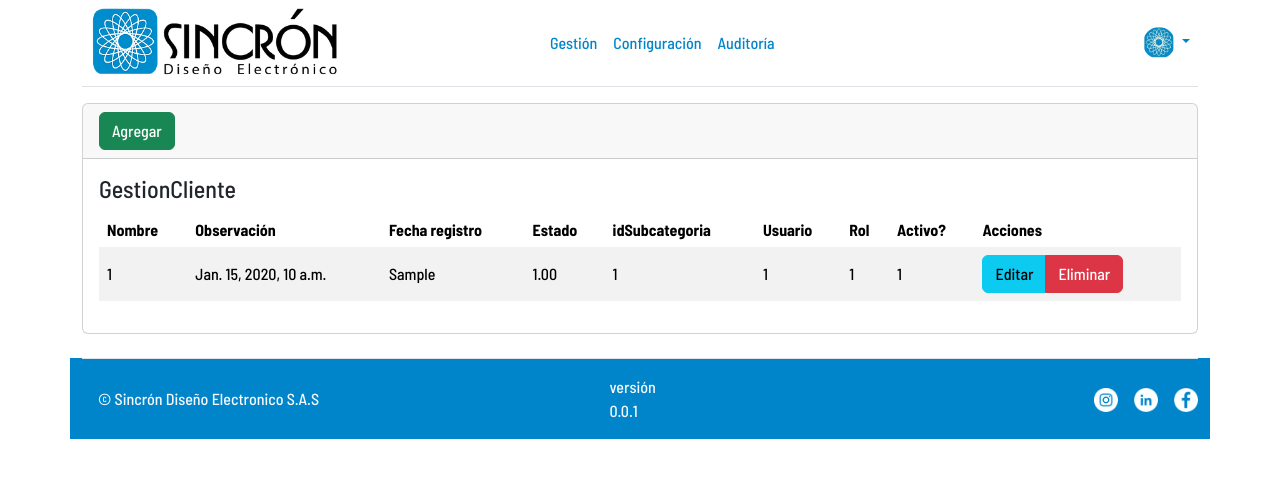
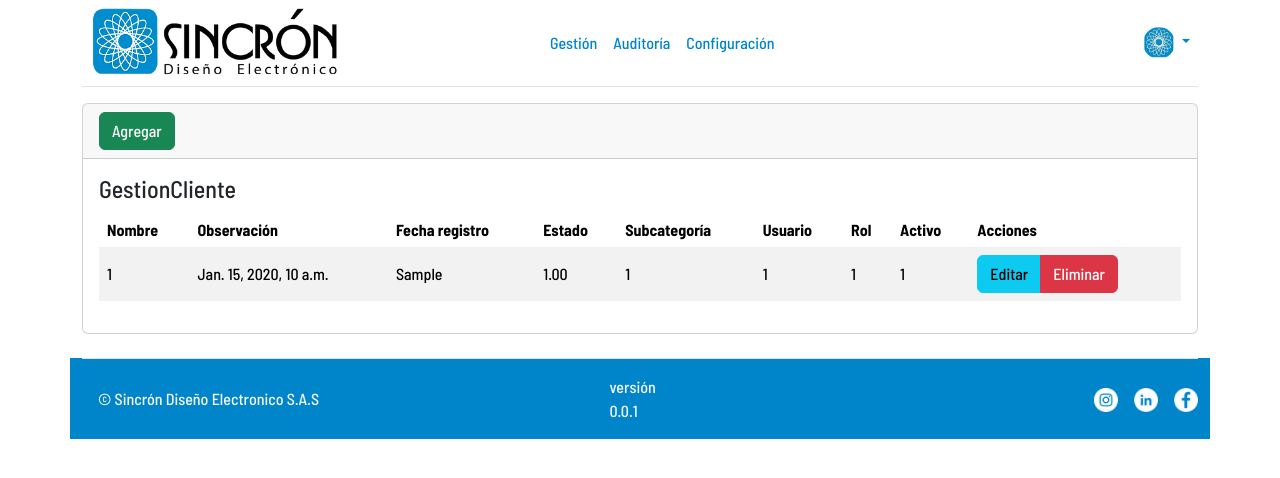
Before and after one commit to d4n1elLoz4d4/Sincronweb, a Django app: page /adm/ in a window 1280 px wide. Shown: the top 478 px of the page. Run offline with Django 3.2, Linux system fonts and the light colour scheme; tables that the repository leaves empty hold one stand-in row (values such as "Sample post"); parts of the project's set-up code (start-up, migrations or seed data) failed here and were passed over; some libraries are stand-ins or nearby versions.

Commit message:
ajustes de tildes

```diff
--- a/main/templates/Auditoria/Auditoria.html
+++ b/main/templates/Auditoria/Auditoria.html
@@ -27,7 +27,7 @@
             <th>Descripción</th>
             <th>Registro</th>
             <th>Usuario</th>
-            <th>Activo?</th>
+            <th>Activo</th>
             <th>Acciones</th>
           </tr>
         </thead>
--- a/main/templates/GestionCliente/GestionCliente.html
+++ b/main/templates/GestionCliente/GestionCliente.html
@@ -22,10 +22,10 @@
             <th>Observación</th>
             <th>Fecha registro</th>
             <th>Estado</th>
-            <th>idSubcategoria</th>
+            <th>Subcategoría</th>
             <th>Usuario</th>
             <th>Rol</th>
-            <th>Activo?</th>
+            <th>Activo</th>
             <th>Acciones</th>
           </tr>
         </thead>
--- a/main/templates/categoria/categoria.html
+++ b/main/templates/categoria/categoria.html
@@ -8,7 +8,7 @@
 
   </div>
   <div class="card-body">
-    <h4 class="card-title">Categorias</h4>
+    <h4 class="card-title">Categorías</h4>
 
     <div class="table-responsive">
       <table class="table table-striped
@@ -19,7 +19,7 @@
           <tr>
             <th>Código</th>
             <th>Descripción</th>
-            <th>Activo?</th>
+            <th>Activo</th>
             <th>Acciones</th>
           </tr>
         </thead>
--- a/main/templates/partials/header.html
+++ b/main/templates/partials/header.html
@@ -6,6 +6,7 @@
             <img class="bi me-2" width="250" height="70" role="img" src="{% static 'img/LogoHorizontal.webp' %}" alt="logo sincron.co"></a>
         <ul class="nav col-12 col-md-auto mb-2 justify-content-center mb-md-0">
             <li><a href="{% url 'GestionCliente' %}" class="nav-link px-2 link-dark">Gestión</a></li>
+            <li><a href="{% url 'Auditoria' %}" class="nav-link px-2 link-dark">Auditoría</a></li>
             <li><a href="#" class="nav-link px-2 link-dark d-block link-dark text-decoration-none "  data-bs-toggle="dropdown" aria-expanded="false"> Configuración</a>
                 <ul class="dropdown-menu text-small ">
                     <li><a class="nav-link px-2 link-dark" href="{% url 'usuario' %}">Usuario</a></li>
@@ -15,7 +16,7 @@
                     <li><a class="nav-link px-2 link-dark" href="{% url 'ServicioOfrecido' %}">Servicio Ofrecido</a></li>
                 </ul>
             </li>
-            <li><a href="{% url 'Auditoria' %}" class="nav-link px-2 link-dark">Auditoría</a></li>
+
 
 
         </ul>
--- a/main/templates/servicioOfrecido/servicioOfrecido.html
+++ b/main/templates/servicioOfrecido/servicioOfrecido.html
@@ -20,7 +20,7 @@
             <th>Código</th>
             <th>Nombre</th>
             <th>Descripción</th>
-            <th>Activo?</th>
+            <th>Activo</th>
             <th>Acciones</th>
           </tr>
         </thead>
--- a/main/templates/subCategoria/subcategoria.html
+++ b/main/templates/subCategoria/subcategoria.html
@@ -8,7 +8,7 @@
 
   </div>
   <div class="card-body">
-    <h4 class="card-title">SubCategorias</h4>
+    <h4 class="card-title">SubCategorías</h4>
 
     <div class="table-responsive">
       <table class="table table-striped
@@ -19,8 +19,8 @@
           <tr>
             <th>Código</th>
             <th>Descripción</th>
-            <th>Activo?</th>
-            <th>categoria</th>
+            <th>Activo</th>
+            <th>Categoría</th>
             <th>Acciones</th>
 
           </tr>
--- a/main/templates/usuario/usuario.html
+++ b/main/templates/usuario/usuario.html
@@ -24,7 +24,7 @@
             <th>Numero Documento</th>
             <th>Correo Electronico</th>
             <th>Descripción</th>
-            <th>Activo?</th>
+            <th>Activo</th>
             <th>Acciones</th>
           </tr>
         </thead>
```
